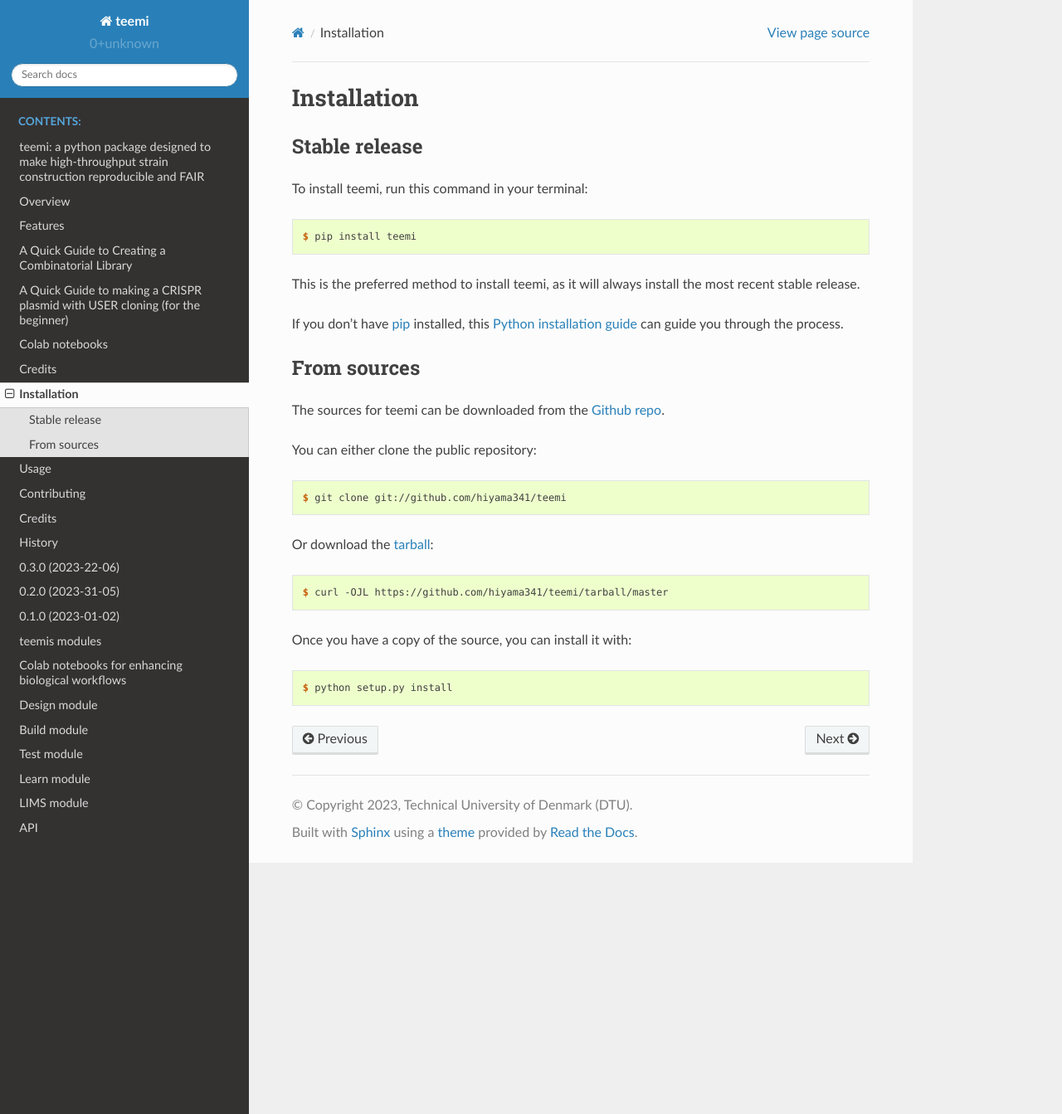
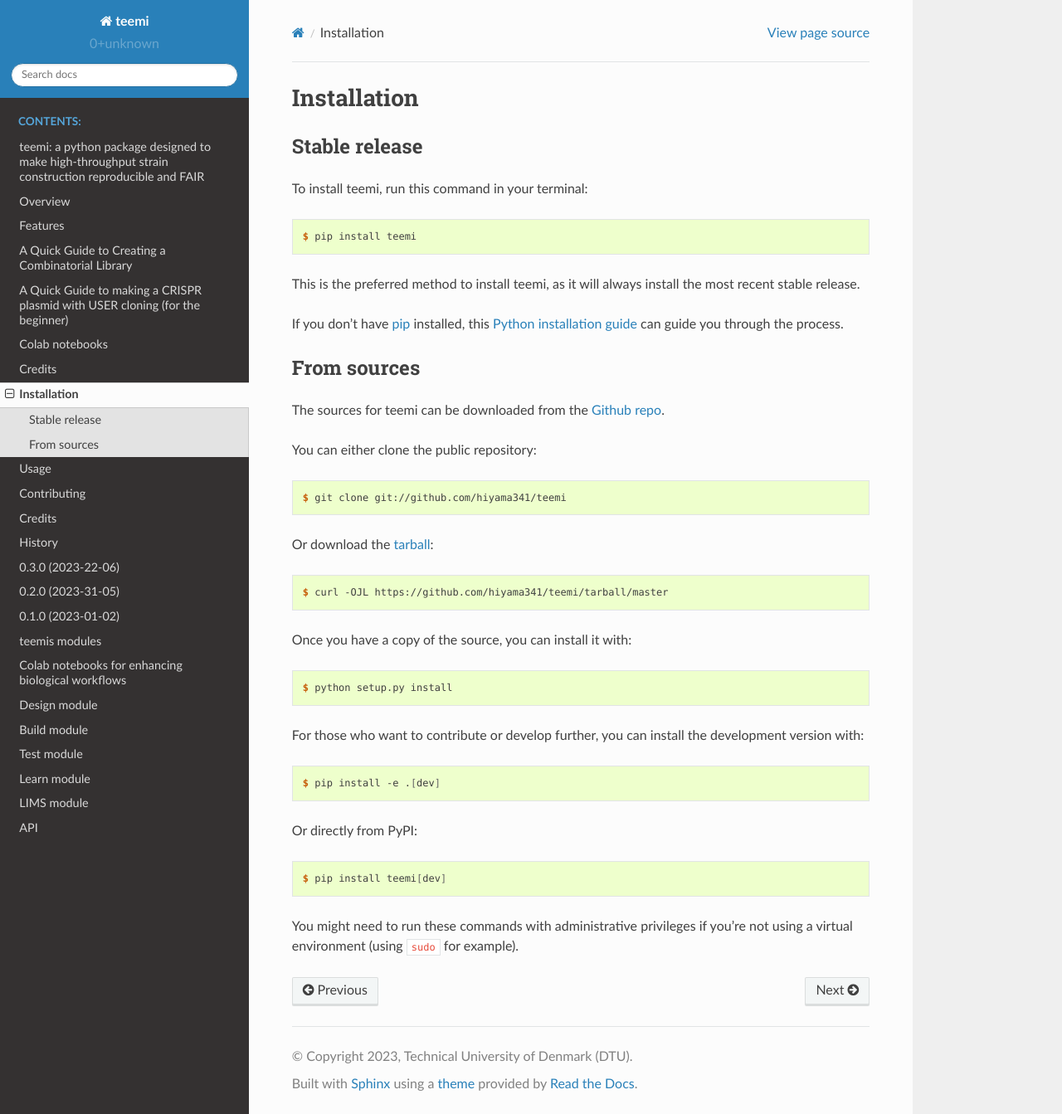
Before and after one commit to hiyama341/teemi, a Sphinx documentation site: the page built from docs/installation.rst, in a window 1280 px wide and 1343 px high. Shown: the whole window at 83% size. Built offline with Sphinx 7.4.7 and the Read the Docs theme 2.0.0, drawn with Linux system fonts in a browser that asks for light colours.

Commit message:
fix: teemi[dev] to README.rst installation.rst

```diff
--- a/docs/installation.rst
+++ b/docs/installation.rst
@@ -3,7 +3,6 @@
 ============
 Installation
 ============
-
 
 Stable release
 --------------
@@ -21,7 +20,6 @@ you through the process.
 
 .. _pip: https://pip.pypa.io
 .. _Python installation guide: http://docs.python-guide.org/en/latest/starting/installation/
-
 
 From sources
 ------------
@@ -46,6 +44,19 @@ Once you have a copy of the source, you can install it with:
 
     $ python setup.py install
 
+For those who want to contribute or develop further, you can install the development version with:
+
+.. code-block:: console
+
+    $ pip install -e .[dev]
+
+Or directly from PyPI:
+
+.. code-block:: console
+
+    $ pip install teemi[dev]
+
+You might need to run these commands with administrative privileges if you're not using a virtual environment (using ``sudo`` for example).
 
 .. _Github repo: https://github.com/hiyama341/teemi
 .. _tarball: https://github.com/hiyama341/teemi/tarball/master
```
Also changed, not shown: README.rst (+12 -0 lines).
